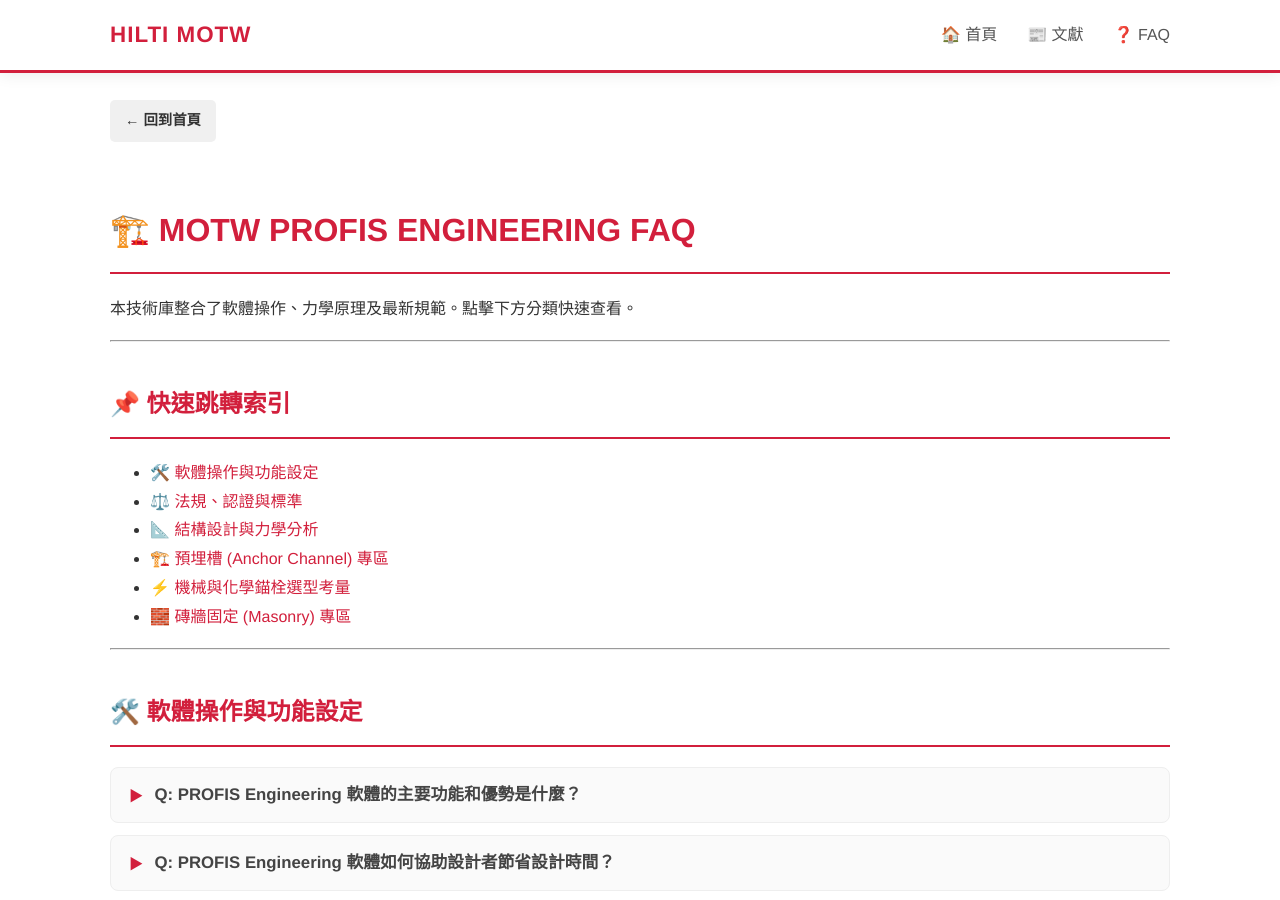
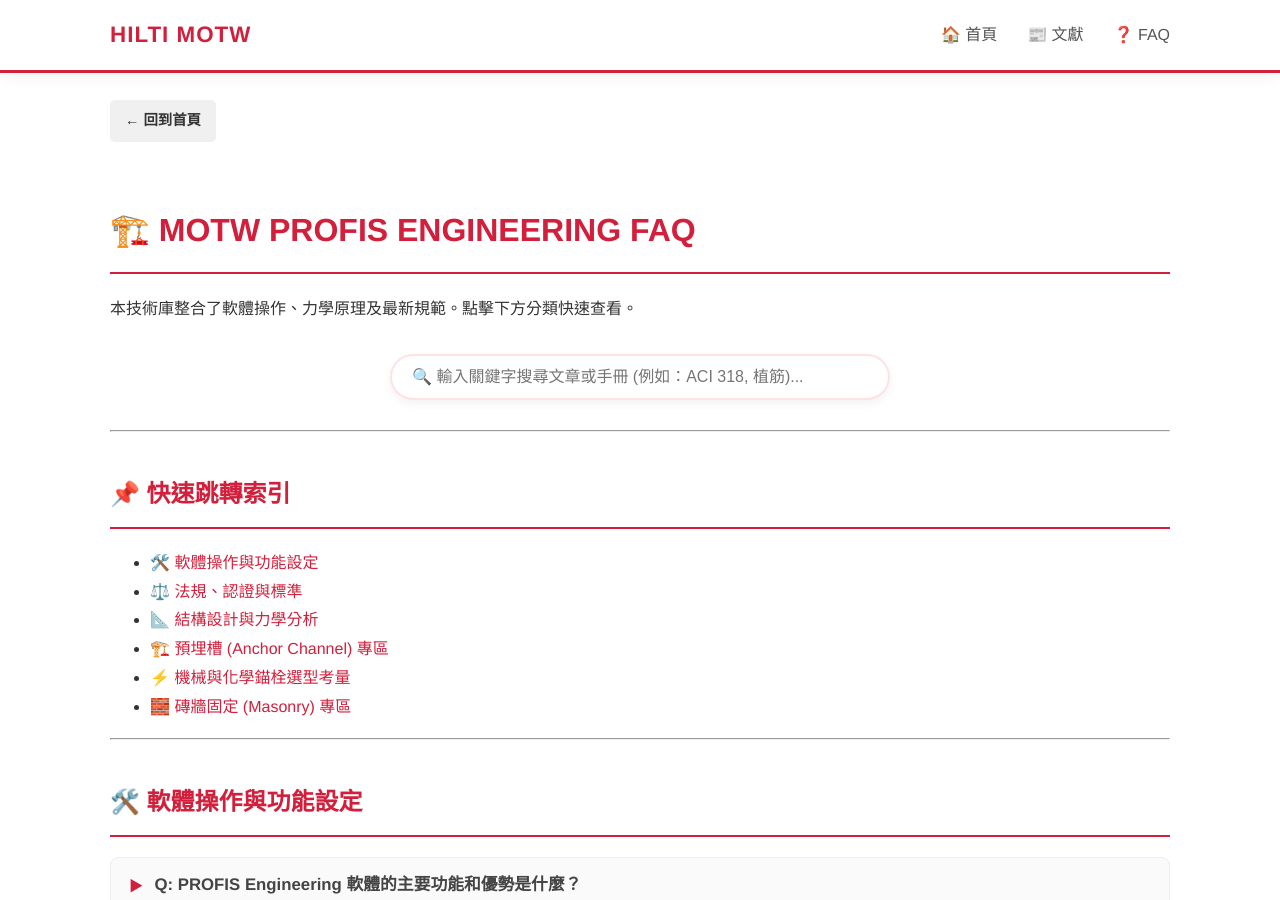
Before and after one commit to SSTTW/TWsoftware-FAQ, a Jekyll site: the page built from faq.md, in a window 1280 px wide and 900 px high. Built offline with Jekyll 4.4.1, drawn with Linux system fonts in a browser that asks for light colours.

Commit message:
Update faq.md

```diff
--- a/faq.md
+++ b/faq.md
@@ -49,6 +49,11 @@ title: MOTW PROFIS Engineering FAQ
 # 🏗️ MOTW PROFIS ENGINEERING FAQ
 
 本技術庫整合了軟體操作、力學原理及最新規範。點擊下方分類快速查看。
+
+<div style="text-align: center; margin: 30px 0; position: relative;">
+  <input type="text" id="search-input" placeholder="🔍 輸入關鍵字搜尋文章或手冊 (例如：ACI 318, 植筋)..." style="padding: 12px 20px; width: 100%; max-width: 500px; box-sizing: border-box; border-radius: 50px; border: 2px solid #fee2e5; font-size: 16px; outline: none; box-shadow: 0 4px 10px rgba(0,0,0,0.05);">
+  <ul id="results-container" style="list-style: none; padding: 0; text-align: left; max-width: 500px; margin: 10px auto; background: white; border-radius: 12px; position: absolute; left: 0; right: 0; z-index: 1000; box-shadow: 0 10px 25px rgba(0,0,0,0.1);"></ul>
+</div>
 
 ---
 
```
